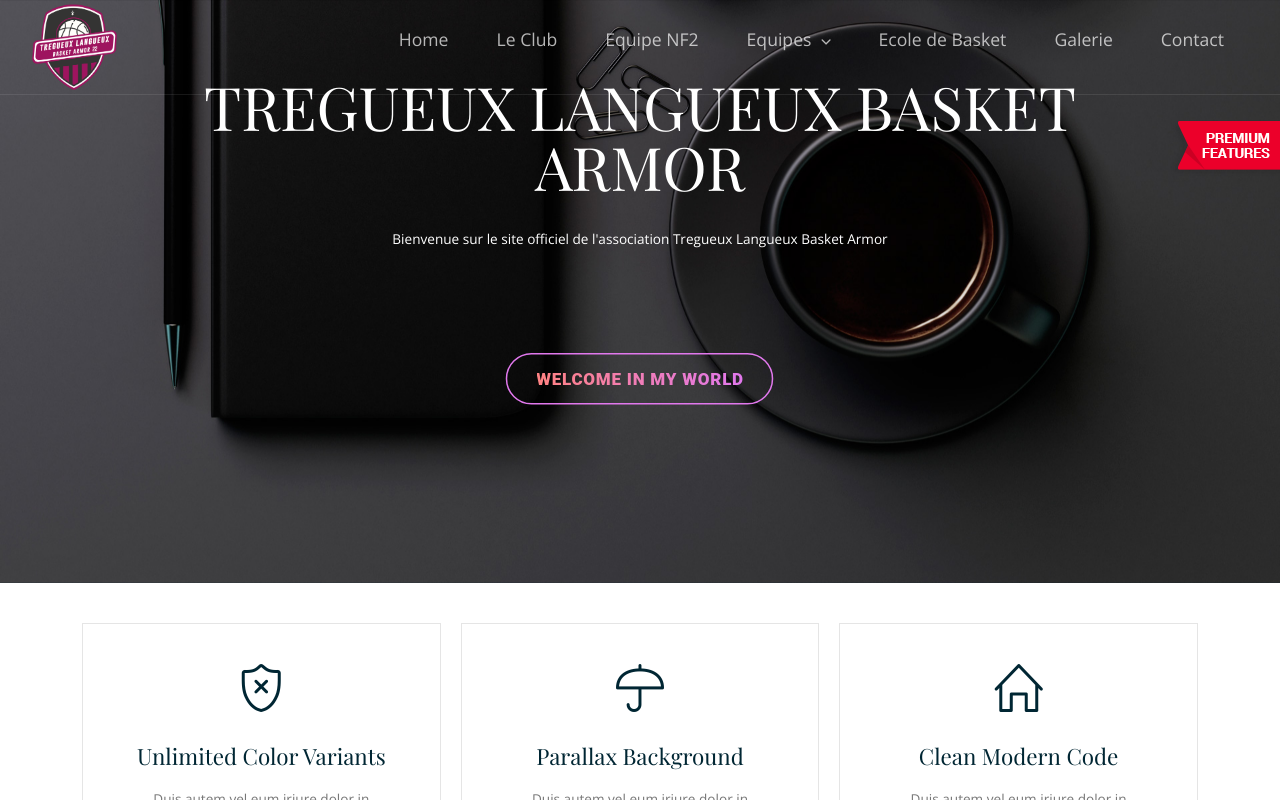
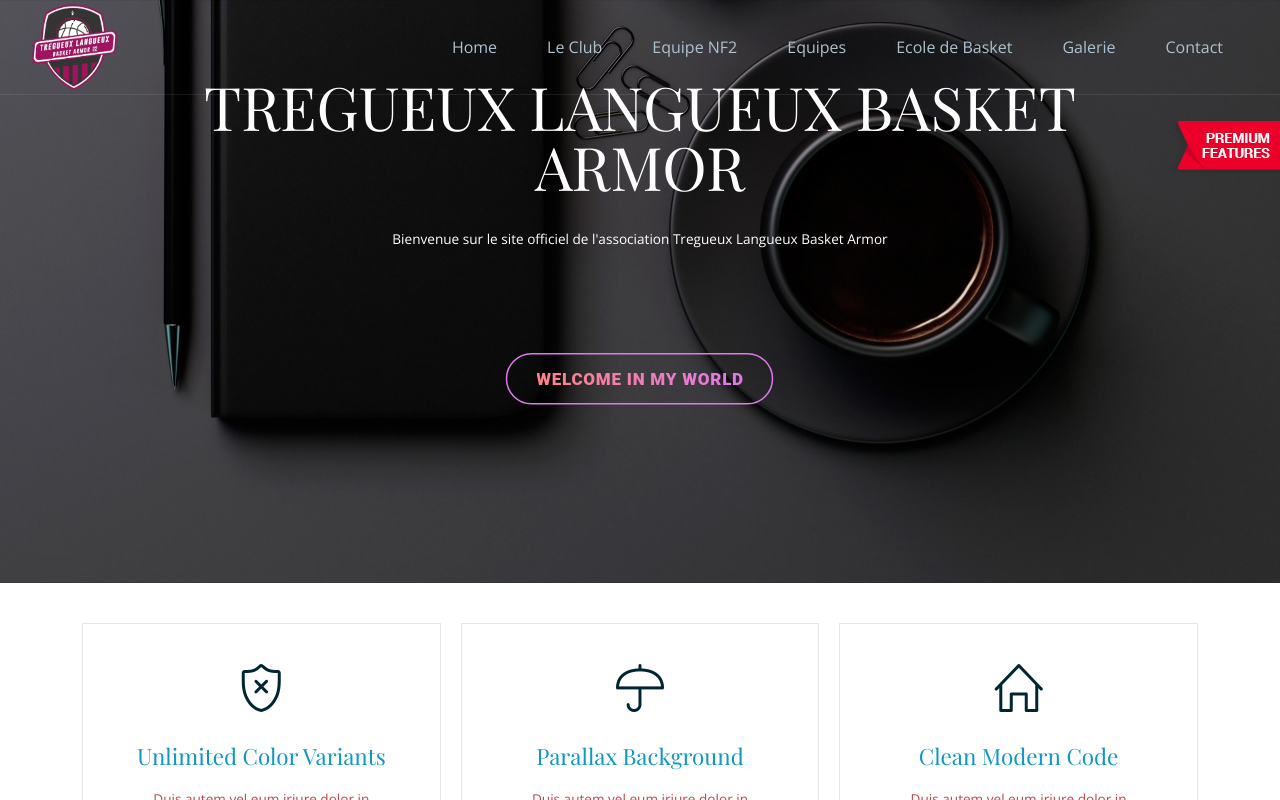
Before and after one commit to Elias0900/tregueuxbasketfront, an Angular app: page / in a window 1280 px wide. Shown: the top 800 px of the page. Built offline with nearby package versions, Linux system fonts and the light colour scheme; a web font is replaced by a local one.

Commit message:
navbar refaite

```diff
--- a/angular.json
+++ b/angular.json
@@ -32,8 +32,6 @@
               }
             ],
             "styles": [
-              "src/styles.css",
-              "src/assets/css/components.css",
               "src/assets/css/icons.css",
               "src/assets/css/responsee.css",
               "src/assets/css/template-style.css"
--- a/src/app/app.component.html
+++ b/src/app/app.component.html
@@ -7,6 +7,7 @@
 <header role="banner" class="position-absolute">
   <!-- Top Navigation -->
   <nav class="background-transparent background-transparent-hightlight full-width sticky">
+    <div class="menu-container">
       <div class="s-12 l-2">
         <a href="index.html" class="logo">
           <!-- Logo White Version -->
@@ -15,26 +16,37 @@
           <img class="logo-dark" src="../assets/img/logo-dark.png" alt="">
         </a>
       </div>
-    <div class="top-nav s-12 l-10">
-
-      <ul class="right chevron">
-        <li><a href="index.html">Home</a></li>
-        <li><a href="index.html">Le Club</a></li>
-        <li><a href="products.html">Equipe NF2</a></li>
-        <li><a>Equipes</a>
-          <ul>
-            <li><a>Service 1</a>
-              <ul>
-                <li><a>Service 1 A</a></li>
-                <li><a>Service 1 B</a></li>
+      <ul class="menu">
+        <li class="menu-item">
+          <a href="index.html">Home</a>
+        </li>
+        <li class="menu-item">
+          <a href="index.html">Le Club</a>
+        </li>
+        <li class="menu-item">
+          <a href="products.html">Equipe NF2</a>
+        </li>
+        <li class="menu-item dropdown">
+          <a href="#">Equipes</a>
+          <ul class="dropdown-content">
+            <li><a href="#">Service 1</a>
+              <ul class="submenu">
+                <li><a href="#">Service 1 A</a></li>
+                <li><a href="#">Service 1 B</a></li>
               </ul>
             </li>
-            <li><a>Service 2</a></li>
+            <li><a href="#">Service 2</a></li>
           </ul>
         </li>
-        <li><a href="about.html">Ecole de Basket</a></li>
-        <li><a href="gallery.html">Galerie</a></li>
-        <li><a href="contact.html">Contact</a></li>
+        <li class="menu-item">
+          <a href="about.html">Ecole de Basket</a>
+        </li>
+        <li class="menu-item">
+          <a href="gallery.html">Galerie</a>
+        </li>
+        <li class="menu-item">
+          <a href="contact.html">Contact</a>
+        </li>
       </ul>
     </div>
   </nav>
--- a/src/assets/css/template-style.css
+++ b/src/assets/css/template-style.css
@@ -13,7 +13,7 @@
   line-height: 1.6rem;
 }
 a, a:link, a:visited, a:hover, a:active {
-color: #777;
+color: #cd80d2;
 }
 h1, h2, h3, h4, h5, h6, .h1, .h2, .h3, .h4, .h5, .h6 {
   color: #000;
@@ -199,8 +199,8 @@
 .background-white-hightlight .aside-nav > ul > li.active-item > a:link, .background-white-hightlight .aside-nav > ul > li.active-item > a:visited,
 .primary-color-white .background-primary-hightlight .top-nav .active-item > a, .primary-color-white .background-primary-hightlight .top-nav li a:hover, .primary-color-white .background-primary-hightlight .aside-nav li a:hover,
 .primary-color-white .background-primary-hightlight .aside-nav > ul > li.active-item > a:link, .primary-color-white .background-primary-hightlight .aside-nav > ul > li.active-item > a:visited {
-  background: #fff none repeat scroll 0 0;
-  color: #002633;
+  background: #d59637 none repeat scroll 0 0;
+  color: #023300;
 }
 
 .background-primary-hightlight .top-nav .active-item > a, .background-primary-hightlight .top-nav li a:hover, .background-primary-hightlight .aside-nav li a:hover,
@@ -214,7 +214,7 @@
 .background-dark-hightlight .aside-nav > ul > li.active-item > a:link, .background-dark-hightlight .aside-nav > ul > li.active-item > a:visited,
 .primary-color-dark .background-primary-hightlight .top-nav .active-item > a, .primary-color-dark .background-primary-hightlight .top-nav li a:hover, .primary-color-dark .background-primary-hightlight .aside-nav li a:hover,
 .primary-color-dark .background-primary-hightlight .aside-nav > ul > li.active-item > a:link, .primary-color-dark .background-primary-hightlight .aside-nav > ul > li.active-item > a:visited {
-  background: #002633 none repeat scroll 0 0;
+  background: #bd38d2 none repeat scroll 0 0;
   color: #fff;
 }
 .background-none {
@@ -441,27 +441,27 @@
 }
 .aside-nav.background-dark-hightlight > ul > li > a:hover, .aside-nav.background-dark-hightlight > ul > li.active-item > a:link, .aside-nav.background-dark-hightlight > ul > li.active-item > a:visited,
 .primary-color-dark .aside-nav.background-primary-hightlight > ul > li > a:hover, .primary-color-dark .aside-nav.background-primary-hightlight > ul > li.active-item > a:link, .primary-color-dark .aside-nav.background-primary-hightlight > ul > li.active-item > a:visited {
-  border-color: #002633;
+  border-color: #9928d2;
 }
 
 /* Font colors */
 .background-white, .background-white p, a.background-white, .background-white a, .background-white a:link, .background-white a:visited, .background-white a:hover, .background-white a:active {
-  color: #777;
+  color: #c54646;
 }
 .background-dark, .background-dark p, a.background-dark, a.background-dark:visited, a.background-dark:link, .background-dark a, .background-dark a:link, .background-dark a:visited, .background-dark a:hover, .background-dark a:active,
 .primary-color-dark .background-primary, .primary-color-dark .background-primary p, .primary-color-dark a.background-primary, .primary-color-dark a.background-primary:visited, .primary-color-dark a.background-primary:link, .primary-color-dark a.background-primary:visited, .primary-color-dark .background-primary a, .primary-color-dark .background-primary a:link, .primary-color-dark .background-primary a:visited, .primary-color-dark .background-primary a:hover, .primary-color-dark .background-primary a:active {
-  color: #7697A2;
+  color: #d71666;
 }
 .background-white h1, .background-white h2, .background-white h3, .background-white h4, .background-white h5, .background-white h6,
 .background-white .h1, .background-white .h2, .background-white .h3, .background-white .h4, .background-white .h5, .background-white .h6,
 .primary-color-white .background-primary h1, .primary-color-white .background-primary h2, .primary-color-white .background-primary h3, .primary-color-white .background-primary h4, .primary-color-white .background-primary h5, .primary-color-white .background-primary h6,
 .primary-color-white .background-primary .h1, .primary-color-white .background-primary .h2, .primary-color-white .background-primary .h3, .primary-color-white .background-primary .h4, .primary-color-white .background-primary .h5, .primary-color-white .background-primary .h6 {
-  color: #002633;
+  color: #0f97c5;
 }
 .image-hover-overlay-content *,
 .background-primary, .background-primary p, a.background-primary, a.background-primary:visited, a.background-primary:link, .background-primary a, .background-primary a:link, .background-primary a:visited, .background-primary a:hover, .background-primary a:active,
 .primary-color-primary .background-primary, .primary-color-primary .background-primary p, .primary-color-primary a.background-primary, .primary-color-primary a.background-primary:visited, .primary-color-primary a.background-primary:link, .primary-color-primary .background-primary a, .primary-color-primary .background-primary a:link, .primary-color-primary .background-primary a:visited, .primary-color-primary .background-primary a:hover, .primary-color-primary .background-primary a:active {
-  color: rgba(255,255,255, 0.75);
+  color: rgba(203, 47, 47, 0.75);
 }
 .background-dark h1, .background-dark h2, .background-dark h3, .background-dark h4, .background-dark h5, .background-dark h6,
 .background-dark .h1, .background-dark .h2, .background-dark .h3, .background-dark .h4, .background-dark .h5, .background-dark .h6,
@@ -1210,7 +1210,7 @@
   width: 100%;
 }
 form.customform input:hover, form.customform textarea:hover, form.customform select:hover, form.customform input:focus, form.customform textarea:focus, form.customform select:focus {
-  background: rgba(0, 0, 0, 0) none repeat scroll 0 0;
+  background: rgba(201, 27, 27, 0) none repeat scroll 0 0;
 }
 p.form-error {
   background-color: #DD442C;
@@ -1994,19 +1994,9 @@
   color: rgba(0,0,0, 0.75);
 }
 
-.background-transparent-hightlight .top-nav .active-item > a, .background-transparent-hightlight .top-nav li a:hover, .background-transparent-hightlight .aside-nav li a:hover, .background-transparent-hightlight .aside-nav > ul > li.active-item > a:link, .background-transparent-hightlight .aside-nav > ul > li.active-item > a:visited {
-  background: rgba(142, 212, 28, 0.08) none repeat scroll 0 0;
-  color: #fff;
-  opacity: 1;
-}
-nav.background-transparent-hightlight.fixed .top-nav .active-item > a, nav.background-transparent-hightlight.fixed .top-nav li a:hover, nav.background-transparent-hightlight.fixed .aside-nav li a:hover, nav.background-transparent-hightlight.fixed .aside-nav > ul > li.active-item > a:link, nav.background-transparent-hightlight.fixed .aside-nav > ul > li.active-item > a:visited {
-  background: none;
-  color: #000;
-  opacity: 1;
-}
-.background-transparent-hightlight .top-nav ul ul .active-item a, .background-transparent-hightlight .top-nav ul ul li a:hover, .background-transparent-hightlight .aside-nav ul ul li a:hover, .background-transparent-hightlight .aside-nav > ul > li.active-item > a:link, .background-transparent-hightlight .aside-nav > ul > li.active-item > a:visited {
-  color: #000;
-}
+
+
+
 
 
 /* Carousel Navigation*/
@@ -2106,9 +2096,7 @@
   nav.fixed .top-nav li a, .fixed nav .top-nav li a {
     color: #777;
   }
-  .background-transparent-hightlight .top-nav .active-item > a, .background-transparent-hightlight .top-nav li a:hover, .background-transparent-hightlight .aside-nav li a:hover, .background-transparent-hightlight .aside-nav > ul > li.active-item > a:link, .background-transparent-hightlight .aside-nav > ul > li.active-item > a:visited {
-    color: #fff;
-  }
+
   .carousel-3-blocks {
     padding: 0;
   }
@@ -2204,3 +2192,136 @@
   stroke-dasharray: 196, 543;
   stroke-dashoffset: 437;
 }
+
+li.test-border:hover a{
+
+}
+
+.menu-container {
+  display: flex;
+  flex: 1;
+  justify-content: space-between; /* Alignement à droite */
+  align-items: center; /* Centrage vertical */
+  list-style: none;
+}
+
+.menu {
+  display: flex;
+  align-items: center; /* Centrage vertical */
+  justify-content: flex-end;
+  list-style: none;
+  stroke: rgba(225,120,237,1);
+  stroke-width: 1.5;
+  stroke-dasharray: 353, 0;
+  stroke-dashoffset: 0;
+  -webkit-transition: all 3ms ease;
+  transition: all 600ms ease;
+}
+
+.menu-item {
+  position: relative;
+  margin: 0 15px;
+
+}
+
+.menu-item a {
+  color: #adc2d0;
+  font-size: 17px;
+  padding: 10px;
+  transition: color 0.3s ease;
+}
+
+.menu-item a:hover {
+  background: rgb(255,130,130);
+  background: -moz-linear-gradient(left,  rgba(255,130,130,1) 0%, rgba(225,120,237,1) 100%);
+  background: -webkit-linear-gradient(left,  rgba(255,130,130,1) 0%,rgba(225,120,237,1) 100%);
+  background: linear-gradient(to right,  rgba(255,130,130,1) 0%,rgba(225,120,237,1) 100%);
+  filter: progid:DXImageTransform.Microsoft.gradient( startColorstr='#ff8282', endColorstr='#e178ed',GradientType=1 );
+  -webkit-background-clip: text;
+  -webkit-text-fill-color: transparent;
+  transform: scale(1.2);
+}
+
+.dropdown-content, .submenu {
+  display: none;
+  position: absolute;
+  background: white;
+  min-width: 150px;
+  box-shadow: 0 8px 16px rgba(0,0,0,0.1);
+}
+
+.dropdown-content a, .submenu a {
+  padding: 10px;
+  color: #333;
+  display: block;
+}
+
+.dropdown-content a:hover, .submenu a:hover {
+  background: #000000;
+  background: rgb(255,130,130);
+  background: -moz-linear-gradient(left,  rgba(255,130,130,1) 0%, rgba(225,120,237,1) 100%);
+  background: -webkit-linear-gradient(left,  rgba(255,130,130,1) 0%,rgba(225,120,237,1) 100%);
+  background: linear-gradient(to right,  rgba(255,130,130,1) 0%,rgba(225,120,237,1) 100%);
+  filter: progid:DXImageTransform.Microsoft.gradient( startColorstr='#ff8282', endColorstr='#e178ed',GradientType=1 );
+  -webkit-background-clip: text;
+  -webkit-text-fill-color: transparent;
+}
+
+.menu-item:hover .dropdown-content, .dropdown-content li:hover .submenu {
+  display: block;
+  top: 100%;
+  left: 0;
+}
+
+.submenu {
+  left: 100%;
+  top: 0;
+}
+
+.menu-item a {
+  position: relative;
+  font-size: 16px;
+  padding: 10px;
+  transition: color 0.3s ease;
+  display: inline-block;
+}
+
+.menu-item a:after,
+.menu-item a:before {
+  content: "";
+  position: absolute;
+  display: block;
+  border: 0px solid transparent;
+  width: 0%;
+  height: 0%;
+  transition: all 0.3s ease;
+}
+
+.menu-item a:after {
+  width: 0%;
+  height: 0%;
+  top: 0;
+  left: 0;
+  border-top: 2px solid transparent;
+  border-left: 2px solid transparent;
+}
+
+.menu-item a:before {
+  width: 0%;
+  height: 0%;
+  right: 0;
+  bottom: 0;
+  border-bottom: 2px solid transparent;
+  border-right: 2px solid transparent;
+}
+
+.menu-item a:hover::before,
+.menu-item a:hover::after {
+  width: 10px;
+  height: 10px;
+  border-color: rgb(255,130,130);
+  border-color: -moz-linear-gradient(left,  rgba(255,130,130,1) 0%, rgba(225,120,237,1) 100%);
+  border-color: -webkit-linear-gradient(left,  rgba(255,130,130,1) 0%,rgba(225,120,237,1) 100%);
+  border-color: linear-gradient(to right,  rgba(255,130,130,1) 0%,rgba(225,120,237,1) 100%);
+
+}
```
Lines whose indentation alone changed are shown as unchanged.
